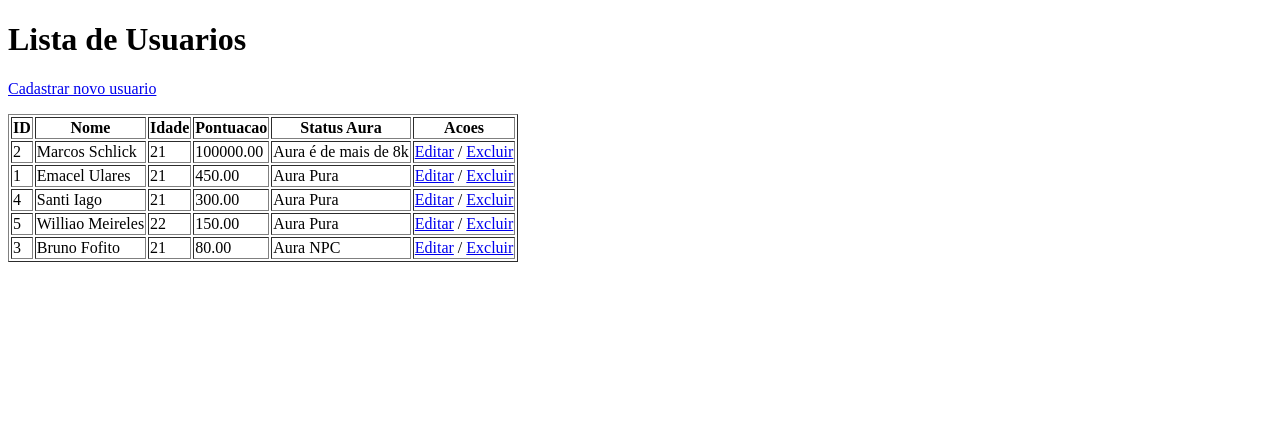
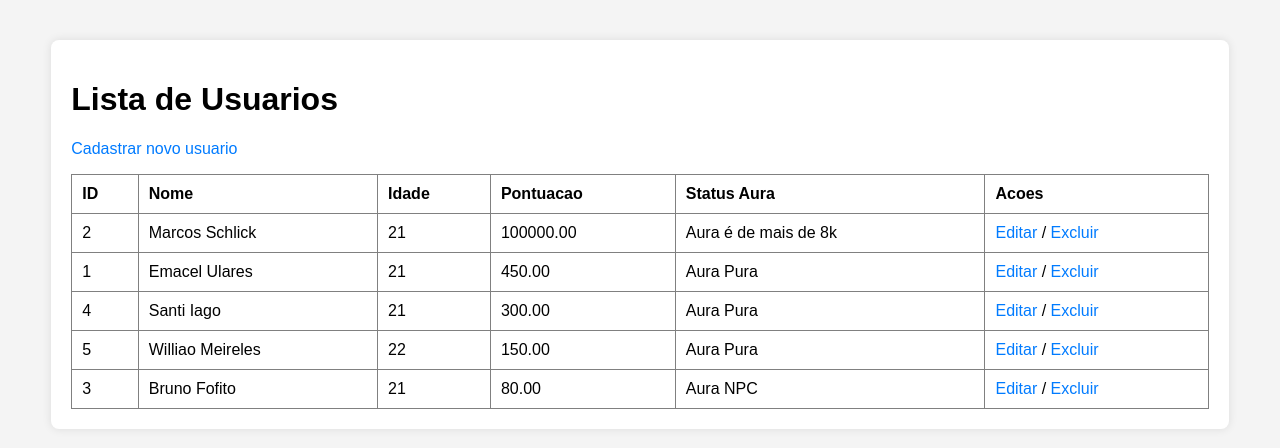
Before and after one commit to Juan0500/ProgramacionWeb2_proyecto, a PHP site: page / in a window 1280 px wide. Shown: the top 448 px of the page. Run offline with PHP 8.4, Linux system fonts and the light colour scheme; data comes from the database, SQL or seed files in the repository.

Commit message:
style: add CSS styling to index and edit pages

```diff
--- a/index.php
+++ b/index.php
@@ -17,8 +17,50 @@ if (isset($_GET['salvar'])) {
 <head>
     <meta charset="UTF-8">
     <title>Gerenciar Usuarios</title>
+        <style>
+        body {
+            font-family: Arial, sans-serif;
+            background: #f4f4f4;
+        }
+        .container {
+            width: 90%;
+            margin: 40px auto;
+            background: white;
+            padding: 20px;
+            border-radius: 8px;
+            box-shadow: 0px 0px 10px rgba(0,0,0,0.1);
+        }
+        table {
+            width: 100%;
+            border-collapse: collapse;
+        }
+        th, td {
+            padding: 10px;
+            text-align: left;
+        }
+        a {
+            text-decoration: none;
+            color: #007bff;
+        }
+        a:hover {
+            text-decoration: underline;
+        }
+        .btn-cadastro {
+            display: inline-block;
+            margin-bottom: 15px;
+            background: #007bff;
+            color: white;
+            padding: 8px 12px;
+            border-radius: 4px;
+        }
+        .btn-cadastro:hover {
+            background: #0056b3;
+            text-decoration: none;
+        }
+    </style>
 </head>
 <body>
+    <div class="container">
         <h1>Lista de Usuarios</h1>
         <?php echo $mensagem; ?>
         <p><a href="cadastro.php">Cadastrar novo usuario</a></p>
@@ -55,5 +97,6 @@ if (isset($_GET['salvar'])) {
                 <?php endif; ?>
             </tbody>
         </table>
+    </div>
 </body>
 </html>
```
Also changed, not shown: editar.php (+35 -0 lines). Lines whose indentation alone changed are shown as unchanged.
